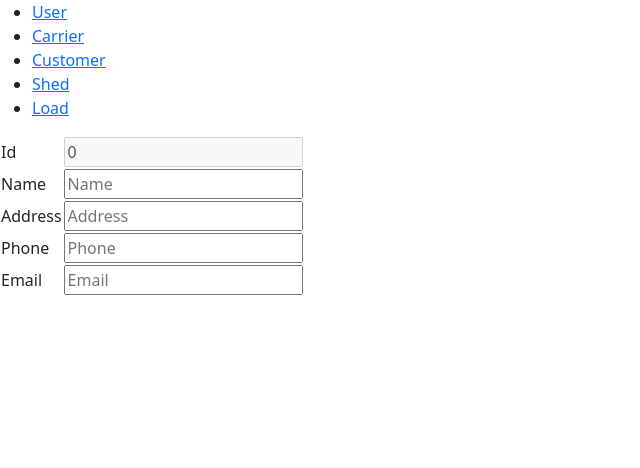
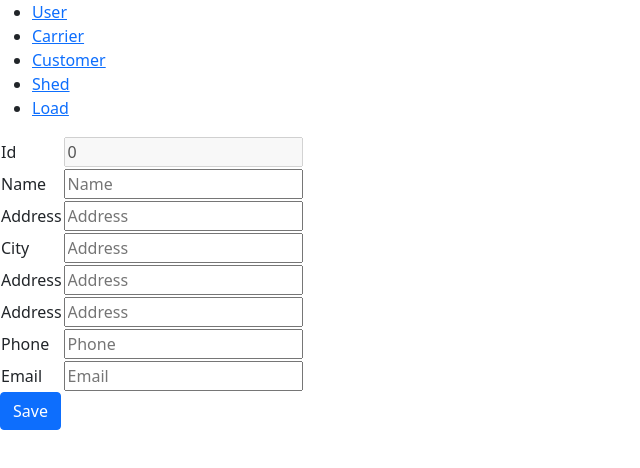
Before and after one commit to gpdoud/TQL-Load-Manager-Client-Prototype, an Angular app: page /carrier/create in a window 1280 px wide. Shown: the top 468 px of the page, without its empty margins (0-640 px from the left). Built offline with nearby package versions, Linux system fonts and the light colour scheme; no server answers.

Commit message:
fixed dispatch bug

```diff
--- a/src/app/carrier/carrier-create/carrier-create.component.html
+++ b/src/app/carrier/carrier-create/carrier-create.component.html
@@ -13,6 +13,18 @@
             <td><input [(ngModel)]="carrier.address" type="string" name="address" placeholder="Address"></td>
         </tr>
         <tr>
+            <td>City</td>
+            <td><input [(ngModel)]="carrier.city" type="string" name="address" placeholder="Address"></td>
+        </tr>
+        <tr>
+            <td>Address</td>
+            <td><input [(ngModel)]="carrier.address" type="string" name="address" placeholder="Address"></td>
+        </tr>
+        <tr>
+            <td>Address</td>
+            <td><input [(ngModel)]="carrier.address" type="string" name="address" placeholder="Address"></td>
+        </tr>
+        <tr>
             <td>Phone</td>
             <td><input [(ngModel)]="carrier.phone" type="string" name="phone" placeholder="Phone"></td>
         </tr>
@@ -21,4 +33,5 @@
             <td><input [(ngModel)]="carrier.email" type="string" name="email" placeholder="Email"></td>
         </tr>
     </table>
+    <button (click)='save()' class="btn btn-primary">Save</button>
 </div>
```
